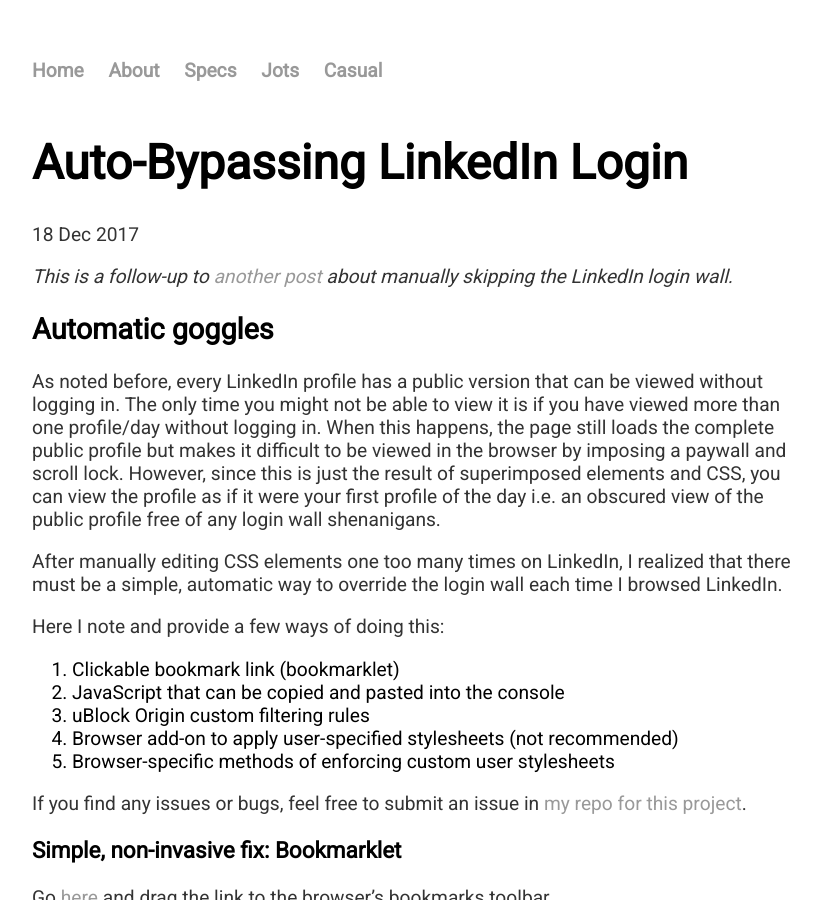
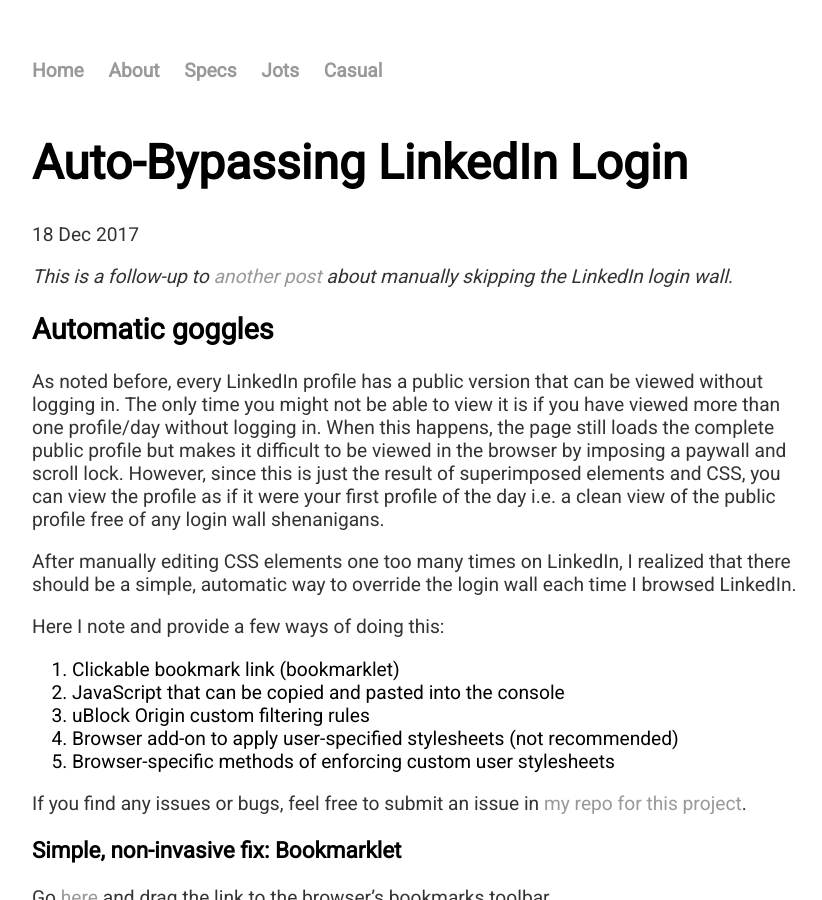
Before and after one commit to geordgez/geordgez.github.io, a Jekyll site: the page built from _posts/2017-12-18-linkedin-login-skipping-methods.md, in a window 1280 px wide and 900 px high. Shown: the whole window, without its empty margins (224-1046 px from the left). Built offline with Jekyll 4.4.1, drawn with Linux system fonts in a browser that asks for light colours.

Commit message:
Fix sentence wording in LI Jot #2

```diff
--- a/_posts/2017-12-18-linkedin-login-skipping-methods.md
+++ b/_posts/2017-12-18-linkedin-login-skipping-methods.md
@@ -15,11 +15,11 @@
 page still loads the complete public profile but makes it difficult to be
 viewed in the browser by imposing a paywall and scroll lock. However, since
 this is just the result of superimposed elements and CSS, you can view the
-profile as if it were your first profile of the day i.e. an obscured view of
-the public profile free of any login wall shenanigans.
+profile as if it were your first profile of the day i.e. a clean view of the
+public profile free of any login wall shenanigans.
 
 After manually editing CSS elements one too many times on LinkedIn, I realized
-that there must be a simple, automatic way to override the login wall each
+that there should be a simple, automatic way to override the login wall each
 time I browsed LinkedIn.
 
 Here I note and provide a few ways of doing this:
```
